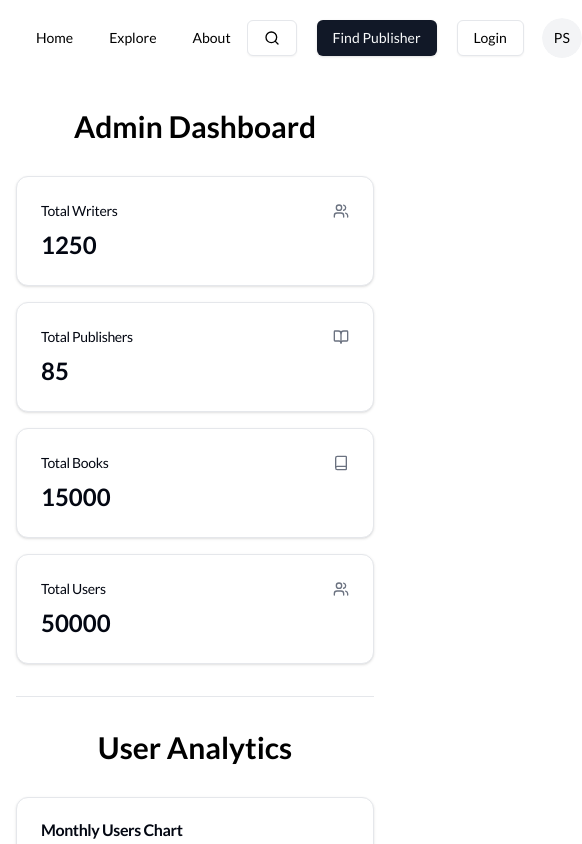
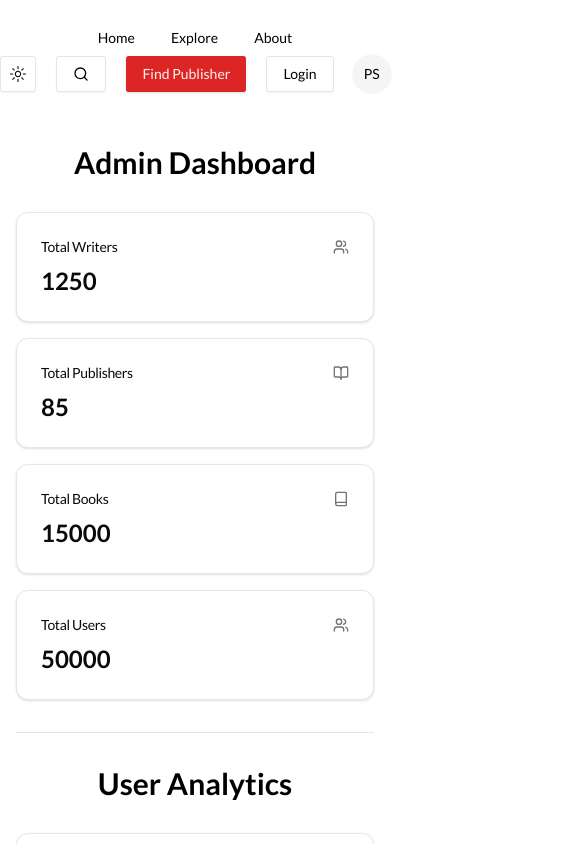
Before and after one commit to HussnainAhmad1606/IndieWriters-Frontend, a Next.js app: page /admin/dashboard in a window 390 px wide. Shown: the top 844 px of the page, 582 px wide, since content can reach past the window. Built offline with nearby package versions, Linux system fonts and the light colour scheme.

Commit message:
add theme toggle and make navbar responsive

```diff
--- a/package.json
+++ b/package.json
@@ -26,6 +26,7 @@
     "clsx": "^2.1.1",
     "lucide-react": "^0.445.0",
     "next": "14.2.13",
+    "next-themes": "^0.3.0",
     "nextjs-toploader": "^3.7.15",
     "quill": "^2.0.2",
     "react": "^18",
--- a/src/app/globals.css
+++ b/src/app/globals.css
@@ -6,53 +6,52 @@
 @layer base {
   :root {
     --background: 0 0% 100%;
-    --foreground: 224 71.4% 4.1%;
+    --foreground: 0 0% 3.9%;
     --card: 0 0% 100%;
-    --card-foreground: 224 71.4% 4.1%;
+    --card-foreground: 0 0% 3.9%;
     --popover: 0 0% 100%;
-    --popover-foreground: 224 71.4% 4.1%;
-    --primary: 220.9 39.3% 11%;
-    --primary-foreground: 210 20% 98%;
-    --secondary: 220 14.3% 95.9%;
-    --secondary-foreground: 220.9 39.3% 11%;
-    --muted: 220 14.3% 95.9%;
-    --muted-foreground: 220 8.9% 46.1%;
-    --accent: 220 14.3% 95.9%;
-    --accent-foreground: 220.9 39.3% 11%;
+    --popover-foreground: 0 0% 3.9%;
+    --primary: 0 72.2% 50.6%;
+    --primary-foreground: 0 85.7% 97.3%;
+    --secondary: 0 0% 96.1%;
+    --secondary-foreground: 0 0% 9%;
+    --muted: 0 0% 96.1%;
+    --muted-foreground: 0 0% 45.1%;
+    --accent: 0 0% 96.1%;
+    --accent-foreground: 0 0% 9%;
     --destructive: 0 84.2% 60.2%;
-    --destructive-foreground: 210 20% 98%;
-    --border: 220 13% 91%;
-    --input: 220 13% 91%;
-    --ring: 224 71.4% 4.1%;
-    --radius: 0.5rem;
+    --destructive-foreground: 0 0% 98%;
+    --border: 0 0% 89.8%;
+    --input: 0 0% 89.8%;
+    --ring: 0 72.2% 50.6%;
+    --radius: 0.3rem;
     --chart-1: 12 76% 61%;
     --chart-2: 173 58% 39%;
     --chart-3: 197 37% 24%;
     --chart-4: 43 74% 66%;
     --chart-5: 27 87% 67%;
-
   }
 
   .dark {
-    --background: 224 71.4% 4.1%;
-    --foreground: 210 20% 98%;
-    --card: 224 71.4% 4.1%;
-    --card-foreground: 210 20% 98%;
-    --popover: 224 71.4% 4.1%;
-    --popover-foreground: 210 20% 98%;
-    --primary: 210 20% 98%;
-    --primary-foreground: 220.9 39.3% 11%;
-    --secondary: 215 27.9% 16.9%;
-    --secondary-foreground: 210 20% 98%;
-    --muted: 215 27.9% 16.9%;
-    --muted-foreground: 217.9 10.6% 64.9%;
-    --accent: 215 27.9% 16.9%;
-    --accent-foreground: 210 20% 98%;
+    --background: 0 0% 3.9%;
+    --foreground: 0 0% 98%;
+    --card: 0 0% 3.9%;
+    --card-foreground: 0 0% 98%;
+    --popover: 0 0% 3.9%;
+    --popover-foreground: 0 0% 98%;
+    --primary: 0 72.2% 50.6%;
+    --primary-foreground: 0 85.7% 97.3%;
+    --secondary: 0 0% 14.9%;
+    --secondary-foreground: 0 0% 98%;
+    --muted: 0 0% 14.9%;
+    --muted-foreground: 0 0% 63.9%;
+    --accent: 0 0% 14.9%;
+    --accent-foreground: 0 0% 98%;
     --destructive: 0 62.8% 30.6%;
-    --destructive-foreground: 210 20% 98%;
-    --border: 215 27.9% 16.9%;
-    --input: 215 27.9% 16.9%;
-    --ring: 216 12.2% 83.9%;
+    --destructive-foreground: 0 0% 98%;
+    --border: 0 0% 14.9%;
+    --input: 0 0% 14.9%;
+    --ring: 0 72.2% 50.6%;
     --chart-1: 220 70% 50%;
     --chart-2: 160 60% 45%;
     --chart-3: 30 80% 55%;
--- a/src/app/layout.tsx
+++ b/src/app/layout.tsx
@@ -6,6 +6,7 @@ import { Lato } from "next/font/google"
 import {Toaster} from "react-hot-toast";
 import NextTopLoader from 'nextjs-toploader';
 import Footer from "@/components/Footer";
+import { ThemeProvider } from "@/components/theme-provider"
 const lato = Lato({ subsets:["latin"],weight: ['400', '700'] });
 const geistSans = localFont({
   src: "./fonts/GeistVF.woff",
@@ -33,12 +34,20 @@ export default function RootLayout({
       <body
         className={` ${lato.className} antialiased`}
       >
+          <ThemeProvider
+            attribute="class"
+            defaultTheme="system"
+            enableSystem
+            disableTransitionOnChange
+          >
+
         <NextTopLoader />
         <Toaster/>
         <Navbar/>
         {children}
 
         <Footer/>
+          </ThemeProvider>
       </body>
     </html>
   );
--- a/src/components/Dropdown.tsx
+++ b/src/components/Dropdown.tsx
@@ -1,4 +1,5 @@
 import {
+    Crown,
     LogOut, User2Icon,
 
 } from "lucide-react"
@@ -36,9 +37,15 @@ export function AvatarDropDown({ logout, userName }) {
                 <DropdownMenuSeparator />
                 <DropdownMenuGroup>
                     <DropdownMenuItem>
+                        <Link href={`/admin`} className="flex items-center justify-between">
+                            <Crown className="mr-2 h-4 w-4" />
+                            <span>Admin Dashboard</span>
+                        </Link>
+                    </DropdownMenuItem>
+                    <DropdownMenuItem>
                         <Link href={`/dashboard`} className="flex items-center justify-between">
                             <DashboardIcon className="mr-2 h-4 w-4" />
-                            <span>Dashboard</span>
+                            <span>Writer Dashboard</span>
                         </Link>
                     </DropdownMenuItem>
 
--- a/src/components/Navbar.tsx
+++ b/src/components/Navbar.tsx
@@ -1,9 +1,9 @@
-"use client"
+"use client";
 
-import * as React from "react"
-import Link from "next/link"
+import * as React from "react";
+import Link from "next/link";
 
-import { cn } from "@/lib/utils"
+import { cn } from "@/lib/utils";
 import {
   NavigationMenu,
   NavigationMenuContent,
@@ -12,11 +12,12 @@ import {
   NavigationMenuList,
   NavigationMenuTrigger,
   navigationMenuTriggerStyle,
-} from "@/components/ui/navigation-menu"
-import { Button } from "./ui/button"
-import { SearchModal } from "./SearchModal"
-import { AvatarDropDown } from "./Dropdown"
-import { toast } from "react-hot-toast"
+} from "@/components/ui/navigation-menu";
+import { Button } from "./ui/button";
+import { SearchModal } from "./SearchModal";
+import { AvatarDropDown } from "./Dropdown";
+import { toast } from "react-hot-toast";
+import { ThemeToggle } from "./ThemeToggle";
 
 const components: { title: string; href: string; description: string }[] = [
   {
@@ -54,22 +55,16 @@ const components: { title: string; href: string; description: string }[] = [
     description:
       "A popup that displays information related to an element when the element receives keyboard focus or the mouse hovers over it.",
   },
-]
-
-
+];
 
 export function Navbar() {
-
-  const logout = async() => {
+  const logout = async () => {
     toast.success("Logged out successfully");
-  }
+  };
   return (
-    <div className="m-5 flex justify-between items-center">
-
-
+    <div className="m-5 flex flex-col lg:flex-row justify-between items-center">
       <NavigationMenu>
         <NavigationMenuList>
-
           <NavigationMenuItem>
             <Link href="/" legacyBehavior passHref>
               <NavigationMenuLink className={navigationMenuTriggerStyle()}>
@@ -94,9 +89,9 @@ export function Navbar() {
         </NavigationMenuList>
       </NavigationMenu>
 
-
       <div className="flex justify-center items-center">
-      <SearchModal/>
+        <ThemeToggle />
+        <SearchModal />
         <Button className="mx-5" asChild>
           <Link href="/find-publishers">Find Publisher</Link>
         </Button>
@@ -104,12 +99,11 @@ export function Navbar() {
           <Link href="/login">Login</Link>
         </Button>
         <div className="ml-5">
-<AvatarDropDown userName={"Psycho"} logout={logout}/>
+          <AvatarDropDown userName={"Psycho"} logout={logout} />
         </div>
       </div>
-
     </div>
-  )
+  );
 }
 
 const ListItem = React.forwardRef<
@@ -134,6 +128,6 @@ const ListItem = React.forwardRef<
         </a>
       </NavigationMenuLink>
     </li>
-  )
-})
-ListItem.displayName = "ListItem"
+  );
+});
+ListItem.displayName = "ListItem";
--- /dev/null
+++ b/src/components/ThemeToggle.tsx
@@ -0,0 +1,43 @@
+"use client"
+
+import * as React from "react"
+import { MoonIcon, SunIcon } from "@radix-ui/react-icons"
+import { useTheme } from "next-themes"
+
+import { Button } from "@/components/ui/button"
+import {
+  DropdownMenu,
+  DropdownMenuContent,
+  DropdownMenuItem,
+  DropdownMenuTrigger,
+} from "@/components/ui/dropdown-menu"
+
+export function ThemeToggle() {
+  const { setTheme } = useTheme()
+
+  return (
+    <div className="mr-5">
+
+    <DropdownMenu>
+      <DropdownMenuTrigger asChild>
+        <Button variant="outline" size="icon">
+          <SunIcon className="h-[1.2rem] w-[1.2rem] rotate-0 scale-100 transition-all dark:-rotate-90 dark:scale-0" />
+          <MoonIcon className="absolute h-[1.2rem] w-[1.2rem] rotate-90 scale-0 transition-all dark:rotate-0 dark:scale-100" />
+          <span className="sr-only">Toggle theme</span>
+        </Button>
+      </DropdownMenuTrigger>
+      <DropdownMenuContent align="end">
+        <DropdownMenuItem onClick={() => setTheme("light")}>
+          Light
+        </DropdownMenuItem>
+        <DropdownMenuItem onClick={() => setTheme("dark")}>
+          Dark
+        </DropdownMenuItem>
+        <DropdownMenuItem onClick={() => setTheme("system")}>
+          System
+        </DropdownMenuItem>
+      </DropdownMenuContent>
+    </DropdownMenu>
+    </div>
+  )
+}
--- /dev/null
+++ b/src/components/theme-provider.tsx
@@ -0,0 +1,9 @@
+"use client"
+
+import * as React from "react"
+import { ThemeProvider as NextThemesProvider } from "next-themes"
+import { type ThemeProviderProps } from "next-themes/dist/types"
+
+export function ThemeProvider({ children, ...props }: ThemeProviderProps) {
+  return <NextThemesProvider {...props}>{children}</NextThemesProvider>
+}
```
Also changed, not shown: 1 other file (tests, documents, lock files or other folders). Lines whose indentation alone changed are shown as unchanged.
